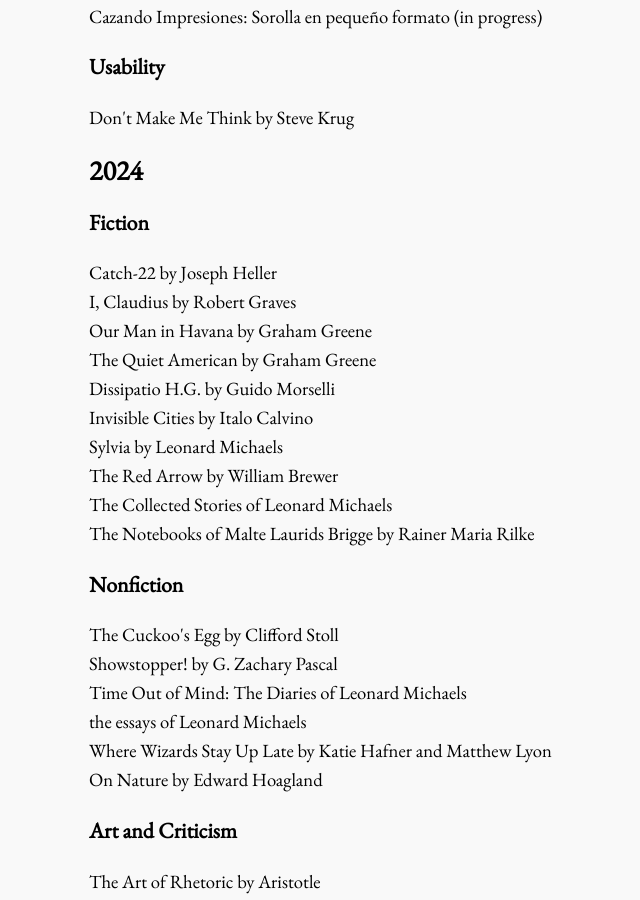
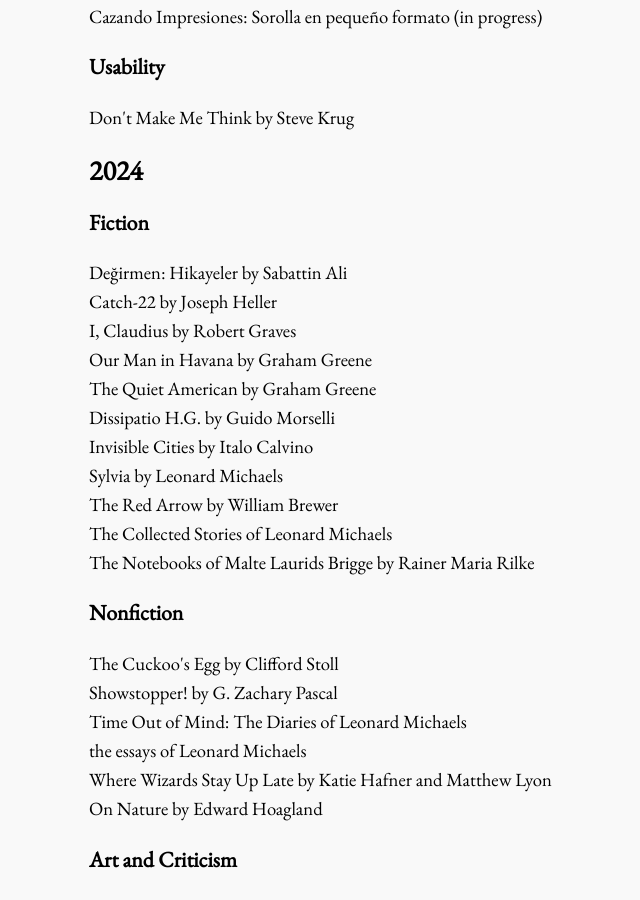
Before and after one commit to bora-uyumazturk/bora-uyumazturk.github.io, a Jekyll site: the page built from reading.html, in a window 1280 px wide and 900 px high, scrolled down 1069 px. Shown: the whole window, without its empty margins (83-723 px from the left). Built offline with Jekyll 4.4.1, drawn with Linux system fonts in a browser that asks for light colours.

Commit message:
Update reading.html

```diff
--- a/reading.html
+++ b/reading.html
@@ -52,6 +52,7 @@
 
   <h3>Fiction</h3>
 
+  Değirmen: Hikayeler by Sabattin Ali <br>
   Catch-22 by Joseph Heller <br>
   I, Claudius by Robert Graves <br>
   Our Man in Havana by Graham Greene <br>
```
